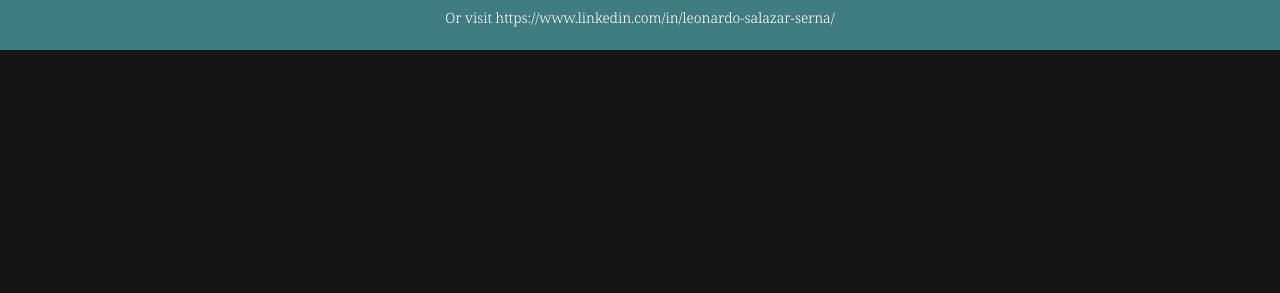
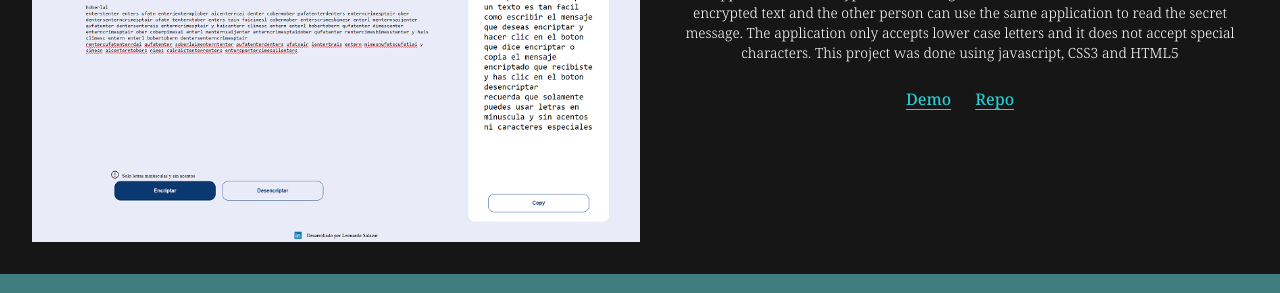
Before and after one commit to developerleonardo/portfolio, a website: page public/index.html in a window 1280 px wide. Shown: the part 2366-2659 px from the top of the page. Before the commit the page ends 2416 px from the top, so only its background shows below. Drawn offline with Linux system fonts and the light colour scheme.

Commit message:
I added the project text encryptor to my portfolio

```diff
--- a/public/index.html
+++ b/public/index.html
@@ -200,6 +200,22 @@
                 </div>
             </div>
         </div>
+        <div class="flex flex-col w-full p-8 lg:border-t lg:border-t-primary lg:flex-row lg:h-96 lg:gap-8">
+            <img src="./img/text-encryptor.png" alt="An image of the application text encryptor"
+                class="w-full pt-4 lg:w-2/4 border-t border-t-primary lg:border-none">
+            <div class="mt-4">
+                <h3 class="text-primary font-semibold text-center lg:text-xl">4. Text encryptor</h3>
+                <p class="text-white mt-4 text-sm font-light text-center" data-section="projects"
+                    data-value="first-project-description">This application can encrypt a text making it unreadable. You can send to someone the encrypted text and the other person can use the same application to read the secret message. The application only accepts lower case letters and it does not accept special characters. This project was done using javascript, CSS3 and HTML5
+                </p>
+                <div class="flex items-center justify-center gap-6">
+                    <a href="https://developerleonardo.github.io/encriptador-de-texto/"
+                        class="flex font-medium text-secondary underline underline-offset-4 mt-6 justify-center items-center">Demo</a>
+                    <a href="https://github.com/developerleonardo/encriptador-de-texto"
+                        class="flex font-medium text-secondary underline underline-offset-4 mt-6 justify-center items-center">Repo</a>
+                </div>
+            </div>
+        </div>
     </section>
 
     <footer id="section-contact"
--- a/public/languages/en.json
+++ b/public/languages/en.json
@@ -22,7 +22,8 @@
         "project-main-title": "Projects",
         "first-project-description": "This is an ecommerce website and it was builded with React Vite.js and the style was done with TailwindCSS. This website is using a fake API and you can see all the products on it. Also it is possible to filter the products by category and by name. To navigate through all the application you should sign up by using any username and any email. For example you can type Michael and username@example.com. After doing this you can explote all the features of this project. IMPORTANT: once you open the demo, click on the menu and then click on sign in. For more information please visit the repo and follow the instructions",
         "second-project-description": "TODO MACHINE is an app created with React.js that let you create a list of task about your daily life. You can add a new task and once you complete it you can either marke it as completed or you can delete it and add a new task. You will only need to write your daily To-Do itinerary and you will not miss anything at the end of the day/month",
-        "third-project-description": "This is a project builded using Tailwind CSS.This project also has a feature in which you can change to dark mode just by clicking in the icon of the moon. Tailwind is a framework based in the concept of mobile first. And of course this project was builed carefully thinking about how it may look in a phone screen"
+        "third-project-description": "This is a project builded using Tailwind CSS.This project also has a feature in which you can change to dark mode just by clicking in the icon of the moon. Tailwind is a framework based in the concept of mobile first. And of course this project was builed carefully thinking about how it may look in a phone screen",
+        "fourth-project-description": "This application can encrypt a text making it unreadable. You can send to someone the encrypted text and the other person can use the same application to read the secret message. The application only accepts lower case letters and it does not accept special characters. This project was done using javascript, CSS3 and HTML5"
     },
     "footer": {
         "footer-title": "Contact me",
--- a/public/languages/es.json
+++ b/public/languages/es.json
@@ -16,13 +16,14 @@
     },
     "about-me": {
         "about-me-title": "Acerca de mi",
-        "introduction": "Soy un desarrolador web colombiano que ama aprender cosas nuvas cada día. Actualmente estoy estudiando desarrollo frontend en Platzi y también gané una beca para estudiar java, sping y cursos de habilidades blandas en Oracle Next Education. Amo los animales y tengo conocimientos profesionales en esta área. En mis tiempos libres me gusta tocar instrumentos musicales y correr"
+        "introduction": "Soy un desarrolador web colombiano que ama aprender cosas nuevas cada día. Actualmente estoy estudiando desarrollo frontend en Platzi y también gané una beca para estudiar java, sping y cursos de habilidades blandas en Oracle Next Education. Amo los animales y tengo conocimientos profesionales en esta área. En mis tiempos libres me gusta tocar instrumentos musicales y correr"
     },
     "projects": {
         "project-main-title": "Proyectos",
         "first-project-description": "Esta es una web de ecommerce que fue construida usando React.js con Vite y además fue estilizada usando TailwindCSS. Esta página web usa una fake API en donde podemos obtener todos los productos que esta contiene. Además es posible filtrar los productos por su categoría y nombre. Para navegar en el demo debes registrarte usando cualquier nombre de usuario y un email cualquiera. Por ejemplo podrías usar Pedro y usuario@ejemplo.com. Después de iniciar sesión podrás explorar todas las funcionalidades de este proyecto. IMPORTANTE: Una vez que abras el demo debes de dar click en el menú en el botón de sign in. Para más información por favor consulta el repositorio de este proyecto y sigue las instrucciones",
         "second-project-description": "TODO MACHINE es una aplicación creada usando React.js que te permite crear una lista de tareas de actividades de tu vida cotidiana. Tú puedes añanir una nueva tarea y puedes marcarla como completada o eliminarla. Solo tienes que añadir tu lista de tareas y no vas a olvidar completar tus actividades.",
-        "third-project-description": "Este proyecto fue creado usando TailwindCSS. Esta página web tiene adicionalmente una funcionalidad de modo oscuro que puedes activar haciendo click sobre el ícono de la media luna. Tailwind es un framework basado en el concepto de mobile-first y esta aplicación fue creada cuidadosamente basada en el concepto de cómo podría verse en cualquier pantalla"
+        "third-project-description": "Este proyecto fue creado usando TailwindCSS. Esta página web tiene adicionalmente una funcionalidad de modo oscuro que puedes activar haciendo click sobre el ícono de la media luna. Tailwind es un framework basado en el concepto de mobile-first y esta aplicación fue creada cuidadosamente basada en el concepto de cómo podría verse en cualquier pantalla",
+        "fourth-project-description": "Esta aplicación puede encriptar un text haciéndolo ilegible. Puedes enviarle a otra persona un texto encriptado y la otra persona puede usar la misma aplicación para leer el mensaje secreto. Esta aplicación solamente acepta letras minúsculas y no acepta caracteres especiales. Este proyecto fue hecho usando javascript, CSS3 y HTML5"
     },
     "footer": {
         "footer-title": "Contáctame",
```
Also changed, not shown: public/css/tailwind.css, public/img/text-encryptor.png (added).
